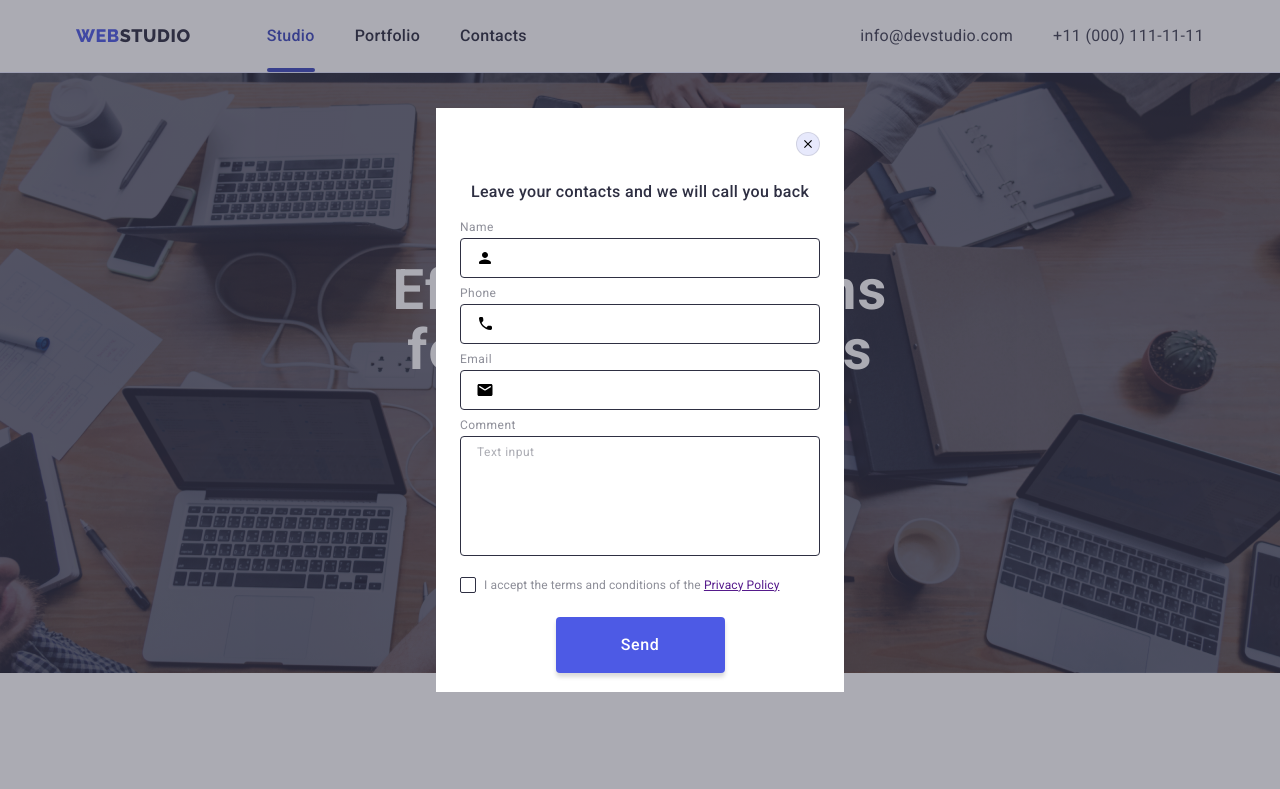
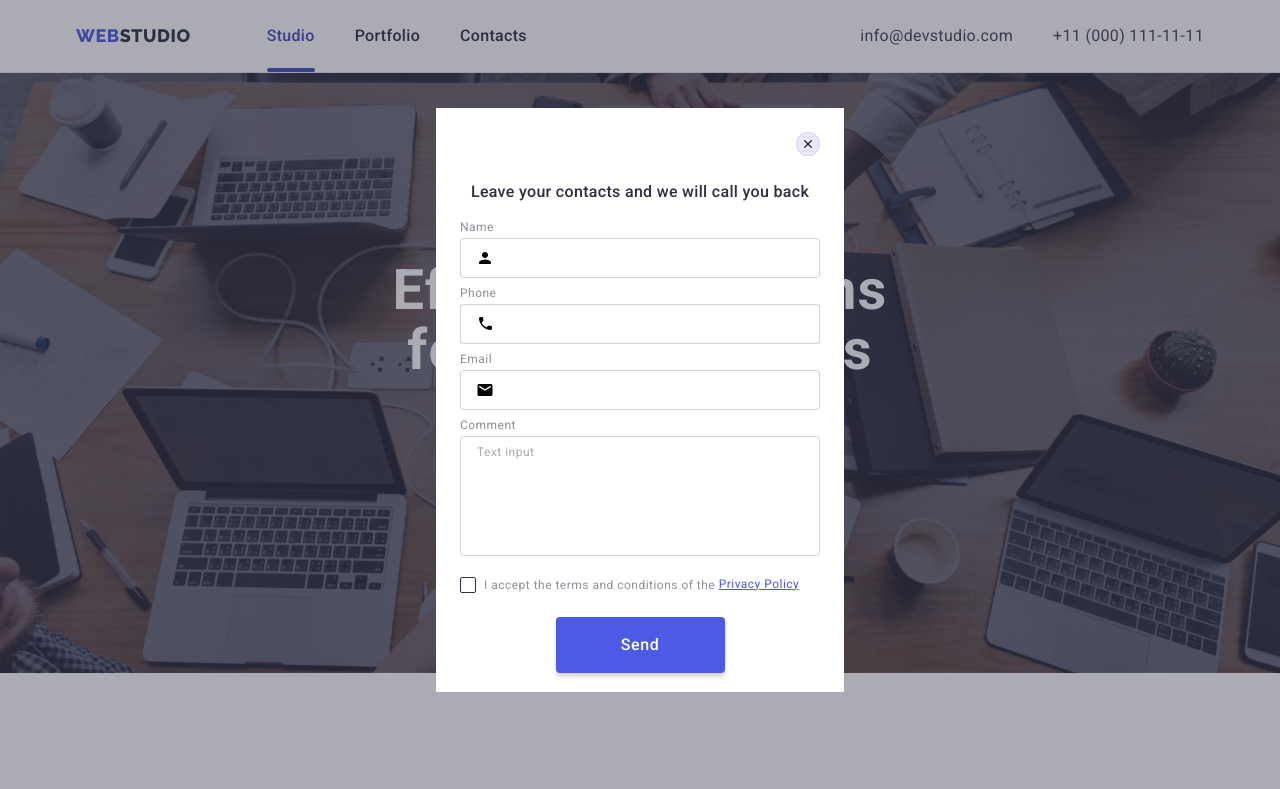
Before and after one commit to Mario031281/goit-markup-hw-06, a plain HTML site: page index.html in a window 1280 px wide. Both pictures are taken after a click on the button "Order Service". Shown: the top 789 px of the page. Drawn offline with nearby package versions, Linux system fonts and the light colour scheme.

Commit message:
border-defolt

```diff
--- a/css/styles.css
+++ b/css/styles.css
@@ -689,7 +689,7 @@ button {
 	width: 100%;
 	height: 40px;
 	padding-left: 38px;
-	border: 1px solid #2e2f42;
+	border: 1px solid rgba(33, 33, 33, 0.2);
 	border-radius: 4px;
 	font-weight: 400;
 	font-size: 12px;
@@ -717,7 +717,7 @@ button {
 	width: 100%;
 	height: 120px;
 	padding: 8px 16px;
-	border: 1px solid #2e2f42;
+	border: 1px solid rgba(33, 33, 33, 0.2);
 	border-radius: 4px;
 	transition: border-color var(--transition-duration-and-func);
 	font-weight: 400;
@@ -739,13 +739,21 @@ button {
 }
 .modal-form-check {
 }
+.modal-form-check-link {
+	font-weight: 400;
+	font-size: 12px;
+	line-height: 1.33;
+	letter-spacing: 0.04em;
+	text-decoration-line: underline;
+	color: #4d5ae5;
+}
 .modal-form-check-descr {
 	display: flex;
 	align-items: center;
 	font-weight: 400;
 	font-size: 12px;
 	line-height: 1.17;
-	letter-spacing: 0.01em;
+	letter-spacing: 0.04em;
 	color: #8e8f99;
 	margin-bottom: 24px;
 	margin-top: 16px;
--- a/index.html
+++ b/index.html
@@ -440,8 +440,7 @@
                     <textarea name="user_message" class="modal-form-message" placeholder="Text input"></textarea>
                 </label>
                 <input id="user-policy" type="checkbox" name="user_policy" class="modal-form-check visually-hidden">
-                <label for="user-policy" class="modal-form-check-descr">I accept the terms and conditions of the&nbsp;<a
-                        href="">Privacy Policy</a></label>
+                <label for="user-policy" class="modal-form-check-descr">I accept the terms and conditions of the&nbsp;<a class="modal-form-check-link" href="">Privacy Policy</a></label>
                 <button type="submit" class="modal-form-submit">Send</button>
             </form>
         </div>
```
